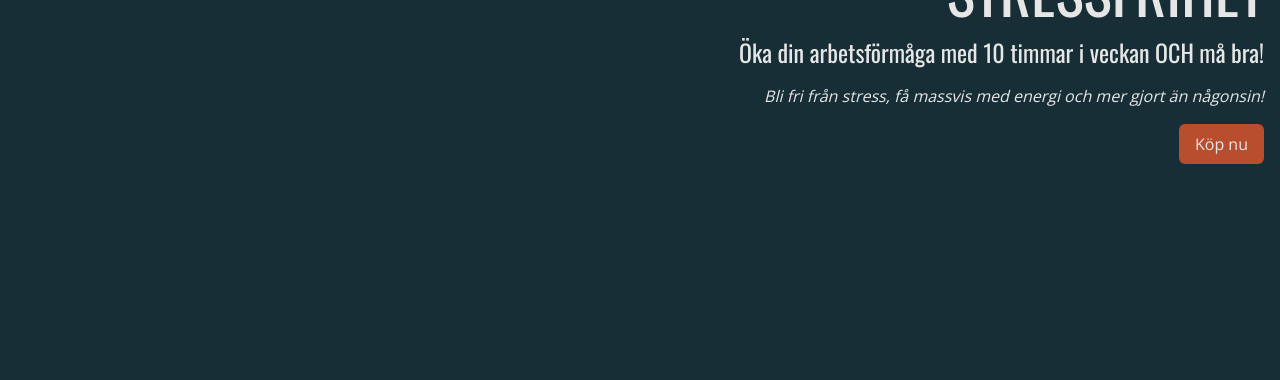
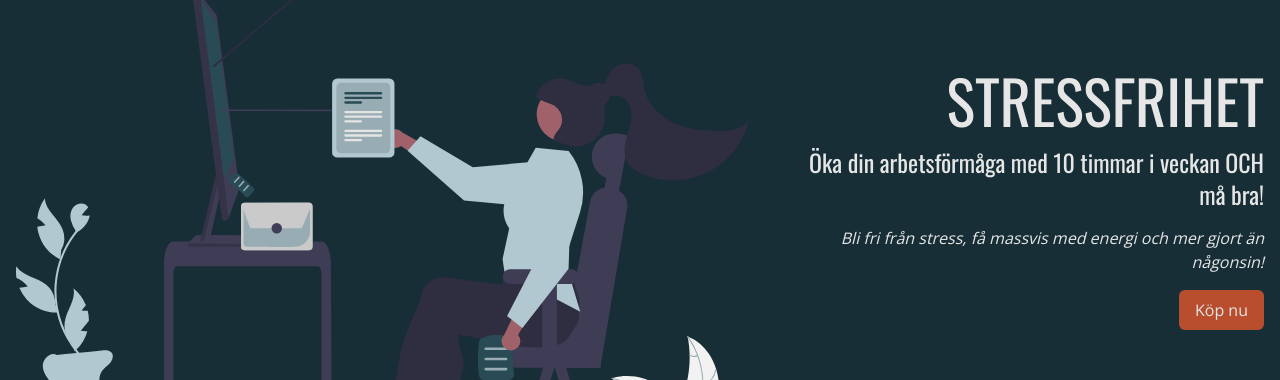
Before and after one commit to Mattssonm/dothingsyourway, a Next.js app: page /products/stressfrihet in a window 1280 px wide. Shown: the part 410-790 px from the top of the page. Built offline with nearby package versions, Linux system fonts and the light colour scheme.

Commit message:
add illustration to hero header

```diff
--- a/app/products/stressfrihet/page.tsx
+++ b/app/products/stressfrihet/page.tsx
@@ -14,7 +14,16 @@ export default function Page() {
 	return (
 		<>
 			<Header variant="light" />
-			<Section className="bg-primary-dark text-text-light text-right min-h-screen flex flex-col justify-center items-end">
+			<Section className="bg-primary-dark text-text-light text-right md:min-h-screen items-center flex flex-col md:flex-row space-x-8 space-y-16">
+				<div>
+					<Image
+						src="/images/organizing.svg"
+						width={800}
+						height={600}
+						alt="Organizing"
+					/>
+				</div>
+				<div className="flex flex-col justify-center items-end space-y-4">
 					<h2 className="text-4xl md:text-6xl font-display uppercase">
 						Stressfrihet
 					</h2>
@@ -22,11 +31,13 @@ export default function Page() {
 						Öka din arbetsförmåga med 10 timmar i veckan OCH må bra!
 					</h3>
 					<p className="font-thin italic">
-					Bli fri från stress, få massvis med energi och mer gjort än någonsin!
+						Bli fri från stress, få massvis med energi och mer gjort än
+						någonsin!
 					</p>
 					<Button>Köp nu</Button>
+				</div>
 			</Section>
-			<Section className="bg-primary-darkest flex items-center justify-center">
+			<Section className="bg-primary-darkest flex items-center justify-center md:min-h-screen">
 				<iframe
 					title="vimeo-player"
 					src="https://player.vimeo.com/video/819764615?h=658f9043e9"
--- a/components/About/index.tsx
+++ b/components/About/index.tsx
@@ -3,7 +3,7 @@ import Section from "../Section";
 
 const About = () => {
 	return (
-		<Section className="bg-primary-dark text-text-light min-h-screen">
+		<Section className="bg-primary-dark text-text-light md:min-h-screen">
 			<div className="flex flex-col-reverse md:flex-row space-x-4 space-y-8 items-center justify-center font-light">
 				<div className="space-y-4 max-w-screen-sm basis-3/4 mt-8">
 					<h2 className="font-display text-3xl md:text-5xl font-normal text-primary-light uppercase mb-8">
```
Also changed, not shown: public/images/organizing.png (added), public/images/organizing.svg (added). Lines whose indentation alone changed are shown as unchanged.
